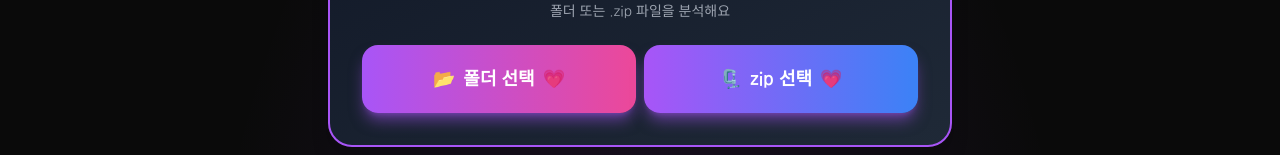
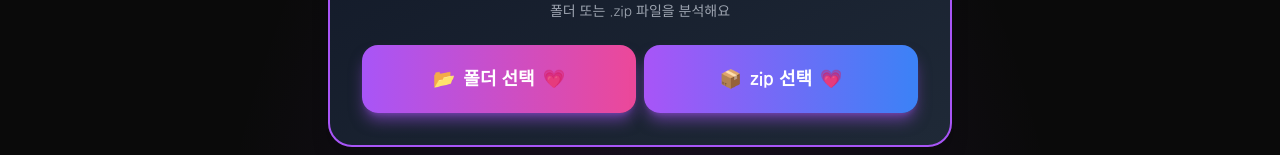
Before and after one commit to treeNoonna/couple-kakaochat-summary, a React (Vite) app: page / in a window 1280 px wide. Shown: the part 721-876 px from the top of the page. Built offline with nearby package versions, Linux system fonts and the light colour scheme; a web font is replaced by a local one.

Commit message:
fix error

```diff
--- a/src/components/FileUpload.tsx
+++ b/src/components/FileUpload.tsx
@@ -190,7 +190,7 @@ export default function FileUpload({ onFileUpload }: FileUploadProps) {
               onClick={() => document.getElementById('zip-upload')?.click()}
             >
               <span className="flex items-center justify-center gap-2">
-                <span>🗜️</span>
+                <span>📦</span>
                 <span>{isUploading ? '업로드 중...' : 'zip 선택'}</span>
                 <span>💗</span>
               </span>
```
